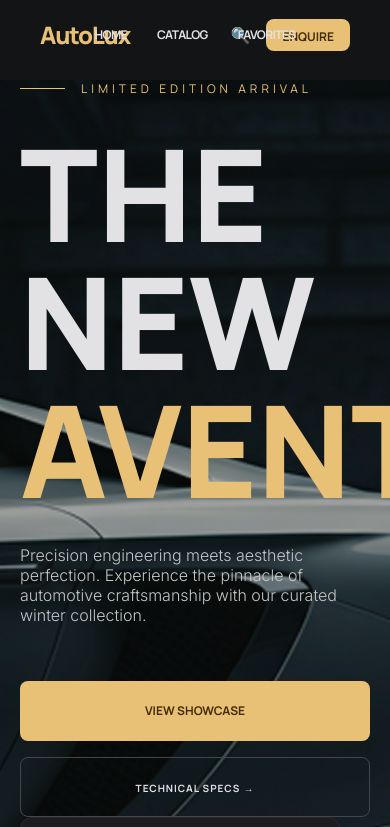
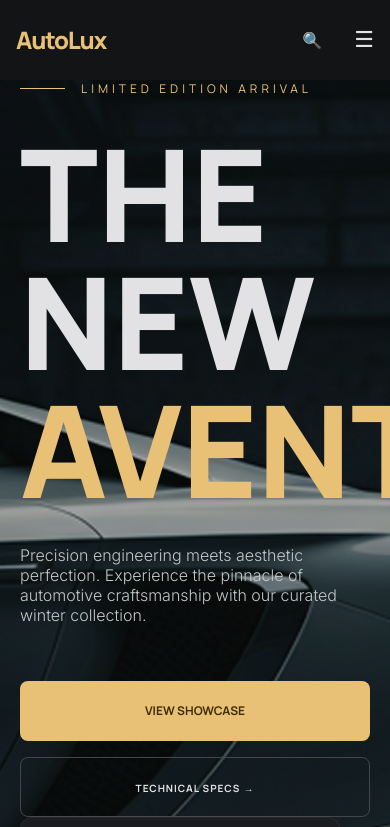
Before and after one commit to WebAntonioRodrigues/FullStack_final_project, a React (Vite) app: page / in a window 390 px wide. Shown: the top 827 px of the page. Built offline with nearby package versions, Linux system fonts and the light colour scheme.

Commit message:
final version

```diff
--- a/src/components/Comun/Navbar.jsx
+++ b/src/components/Comun/Navbar.jsx
@@ -8,16 +8,39 @@ import '../../styles/Style.css';
 function Navbar() {
 	const [isSearchOpen, setIsSearchOpen] = useState(false);
 	const [searchQuery, setSearchQuery] = useState('');
+	const [isMenuOpen, setIsMenuOpen] = useState(false);
 
 	function handleSearch() {
 		setIsSearchOpen(prev => !prev);
 	}
 
-	function handleSearchChange(e) {
-		setSearchQuery(e.target.value);
+	function handleSearchChange(event) {
+		setSearchQuery(event.target.value);
 	}
 
-	const searchInputClass = isSearchOpen ? 'Navbar-search-input visible' : 'Navbar-search-input';
+	function handleMenuChange() {
+		setIsMenuOpen(prev=> !prev);
+	}
+
+	let searchInputClass = 'Navbar-search-input';
+	if (isSearchOpen === true) {
+		searchInputClass = 'Navbar-search-input visible';
+	}
+
+	let menuClass = 'menu-container';
+	if (isMenuOpen === true) {
+		menuClass = 'menu-container open';
+	}
+
+	let searchIcon = '🔍';
+	if (isSearchOpen === true) {
+		searchIcon = '✕';
+	}
+
+	let hamburgerIcon = '☰';
+	if (isMenuOpen === true) {
+		hamburgerIcon = '✕';
+	}
 
 	return (
 		<nav className='Navbar-container'>
@@ -25,7 +48,7 @@ function Navbar() {
 				<p className='logo'>AutoLux</p>
 			</div>
 
-			<div className='menu-container'>
+			<div className={menuClass}>
 				<a href='/'>HOME</a>
 				<a href='/Catalog'>CATALOG</a>
 				<a href='/Favorites'>FAVORITES</a>
@@ -35,12 +58,15 @@ function Navbar() {
 				<div className='Navbar-search-container'>
 					<input type='text' placeholder='Search...' className={searchInputClass} value={searchQuery} onChange={handleSearchChange} autoFocus={isSearchOpen} />
 					<button className='Navbar-search-btn' onClick={handleSearch}>
-						{isSearchOpen ? '✕' : '🔍'}
+						{searchIcon}
 					</button>
 				</div>
 				<Link className='link' to='/Contact'>
 					<Button className='btn-Nav' text='ENQUIRE' textClassName='text-btn-primary' />
 				</Link>
+				<button className='Navbar-hamburger' onClick={handleMenuChange}>
+					{hamburgerIcon}
+				</button>
 			</div>
 		</nav>
 	);
--- a/src/styles/Comun/Navbar.css
+++ b/src/styles/Comun/Navbar.css
@@ -2,11 +2,10 @@
   display: flex;
   width: 100%;
   height: 80px;
-  padding-top: 30px;
-  padding-right: 40px;
-  padding-bottom: 40px;
-  padding-left: 40px;
+  padding: 30px 40px 40px 40px;
   align-items: center;
+  position: relative;
+  z-index: 100;
 }
 
 .logo-container {
@@ -17,7 +16,6 @@
 .logo {
   color: var(--text-secondary);
   font-weight: 900;
-  font-style: bold;
   font-size: 24px;
   line-height: 32px;
   letter-spacing: -1.2px;
@@ -36,7 +34,6 @@
 a {
   text-decoration: none;
   font-weight: 700;
-  font-style: bold;
   color: var(--text-primary);
   font-size: 12px;
   line-height: 16px;
@@ -111,3 +108,54 @@ a:hover {
 .Navbar-search-btn:hover {
   color: var(--text-secondary);
 }
+
+.Navbar-hamburger {
+  display: none;
+  background: transparent;
+  border: none;
+  color: var(--text-primary);
+  font-size: 22px;
+  cursor: pointer;
+  padding: 0;
+}
+
+/* Responsivo */
+@media (max-width: 768px) {
+  .menu-container {
+    display: none;
+    position: fixed;
+    top: 80px;
+    left: 0;
+    right: 0;
+    background: #121416;
+    flex-direction: column;
+    align-items: center;
+    gap: 32px;
+    padding: 40px 0;
+    border-top: 0.5px solid #ffffff0f;
+    z-index: 100;
+    transform: none;
+  }
+
+  .menu-container.open {
+    display: flex;
+  }
+
+  .Navbar-hamburger {
+    display: flex;
+  }
+
+  .btn-Nav {
+    display: none;
+  }
+
+  .Navbar-search-input.visible {
+    width: 120px;
+  }
+}
+
+@media (max-width: 480px) {
+  .Navbar-container {
+    padding: 20px 16px;
+  }
+}
```
